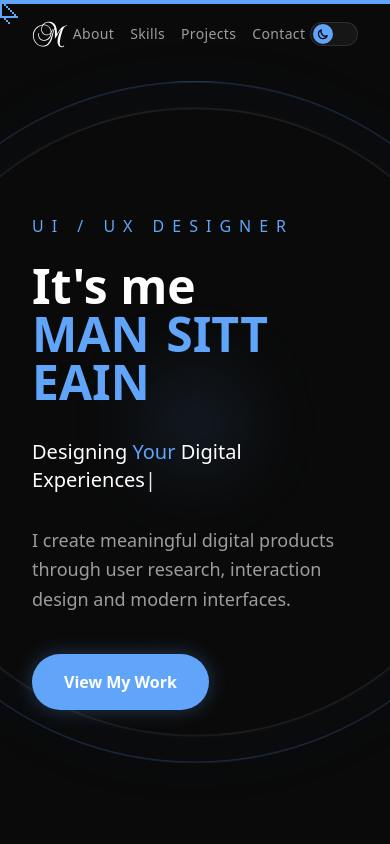
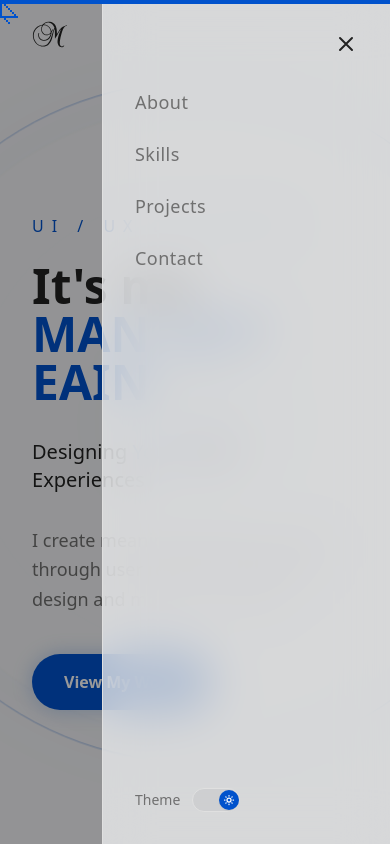
Before and after one commit to maltin123/my-portfolio, a React (Vite) app: page / in a window 390 px wide. Both pictures are taken after a click on the button "Toggle menu". Shown: the top 844 px of the page. Built offline with nearby package versions, Linux system fonts and the light colour scheme.

Commit message:
mobile sidebar nav with hamburger

```diff
--- a/src/components/Navbar.jsx
+++ b/src/components/Navbar.jsx
@@ -1,10 +1,12 @@
 import { useEffect, useState } from "react";
+import { motion, AnimatePresence } from "framer-motion";
 import ThemeToggle from "./ThemeToggle";
 import Logo from "./Logo";
 
 export default function Navbar() {
   const [active, setActive] = useState("about");
   const [scrolled, setScrolled] = useState(false);
+  const [menuOpen, setMenuOpen] = useState(false);
 
   useEffect(() => {
     const sections = document.querySelectorAll("section");
@@ -45,7 +47,9 @@ export default function Navbar() {
         <a href="#home" className="hover:scale-105 transition-transform">
           <Logo className="h-9 w-auto text-body" />
         </a>
-        <div className="flex gap-4 md:gap-8">
+
+        {/* desktop links */}
+        <div className="hidden md:flex gap-4 md:gap-8">
           {links.map((link) => (
             <a
               key={link.href}
@@ -64,10 +68,80 @@ export default function Navbar() {
             </a>
           ))}
         </div>
+
+        {/* desktop toggle + mobile hamburger */}
         <div className="flex items-center gap-2">
-          <ThemeToggle />
+          <div className="hidden md:block">
+            <ThemeToggle />
+          </div>
+          <button
+            onClick={() => setMenuOpen(!menuOpen)}
+            className="md:hidden relative w-6 h-6 flex items-center justify-center"
+            aria-label="Toggle menu"
+          >
+            <div className="flex flex-col gap-1.5">
+              <motion.span
+                animate={menuOpen ? { rotate: 45, y: 6 } : { rotate: 0, y: 0 }}
+                className="block w-5 h-[2px] bg-body rounded-full"
+              />
+              <motion.span
+                animate={menuOpen ? { opacity: 0 } : { opacity: 1 }}
+                className="block w-5 h-[2px] bg-body rounded-full"
+              />
+              <motion.span
+                animate={menuOpen ? { rotate: -45, y: -6 } : { rotate: 0, y: 0 }}
+                className="block w-5 h-[2px] bg-body rounded-full"
+              />
+            </div>
+          </button>
         </div>
       </div>
+
+      {/* mobile sidebar */}
+      <AnimatePresence>
+        {menuOpen && (
+          <>
+            <motion.div
+              initial={{ opacity: 0 }}
+              animate={{ opacity: 1 }}
+              exit={{ opacity: 0 }}
+              onClick={() => setMenuOpen(false)}
+              className="fixed inset-0 bg-black/40 z-40 md:hidden"
+            />
+            <motion.div
+              initial={{ x: "100%" }}
+              animate={{ x: 0 }}
+              exit={{ x: "100%" }}
+              transition={{ type: "spring", stiffness: 300, damping: 30 }}
+              className="fixed top-0 right-0 h-full w-72 z-50 bg-[var(--nav-bg)] backdrop-blur-xl border-l border-subtle md:hidden flex flex-col p-8"
+            >
+              <div className="flex justify-end mb-8">
+                <button onClick={() => setMenuOpen(false)} className="text-body">
+                  <svg className="w-6 h-6" fill="none" viewBox="0 0 24 24" stroke="currentColor" strokeWidth={2}>
+                    <path strokeLinecap="round" strokeLinejoin="round" d="M6 18L18 6M6 6l12 12" />
+                  </svg>
+                </button>
+              </div>
+              <div className="flex flex-col gap-6">
+                {links.map((link) => (
+                  <a
+                    key={link.href}
+                    href={`#${link.href}`}
+                    onClick={() => setMenuOpen(false)}
+                    className={`text-lg font-medium tracking-wide transition-colors duration-300 ${active === link.href ? "text-accent" : "text-muted"} hover:text-accent`}
+                  >
+                    {link.name}
+                  </a>
+                ))}
+              </div>
+              <div className="mt-auto flex items-center gap-3 text-muted text-sm">
+                <span>Theme</span>
+                <ThemeToggle />
+              </div>
+            </motion.div>
+          </>
+        )}
+      </AnimatePresence>
     </nav>
   );
 }
```
